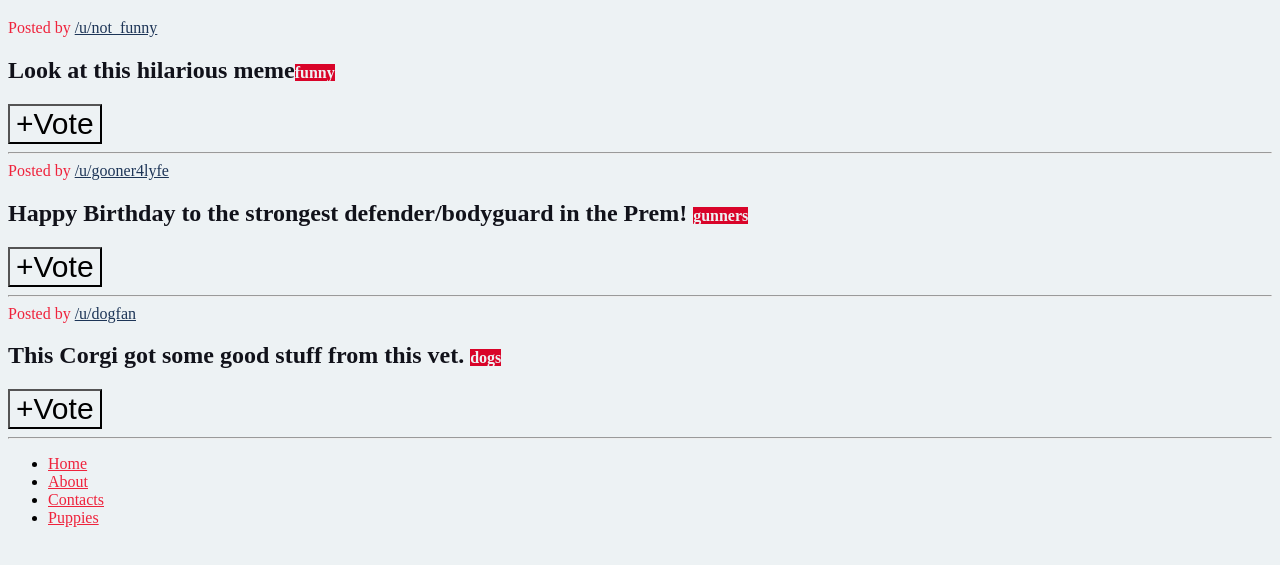
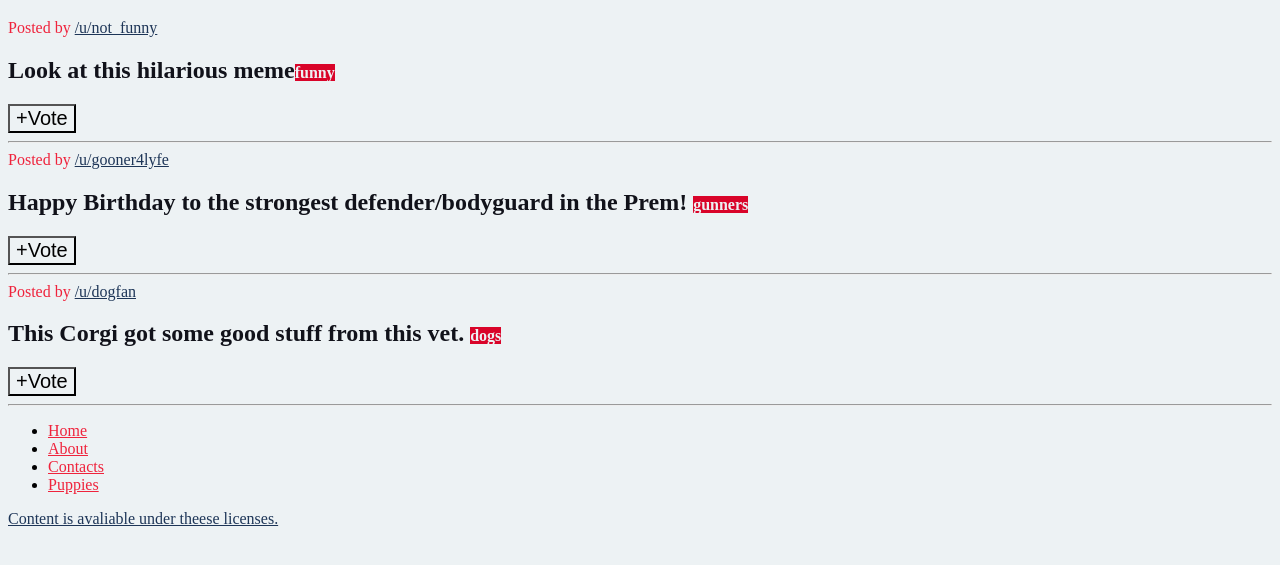
Before and after one commit to Matheusifz/TheWebDeveloperBootcamp2022, a plain HTML site: page 08 CSS_Selectors/index.html in a window 1280 px wide. Shown: the part 109-674 px from the top of the page. Drawn offline with Linux system fonts and the light colour scheme.

Commit message:
feat: finish video 73 adjacent e descendent selectors

```diff
--- a/08 CSS_Selectors/index.html
+++ b/08 CSS_Selectors/index.html
@@ -50,6 +50,7 @@
           <li><a href="/adadad">Puppies</a></li>
         </ul>
       </nav>
+      <a href="#license">Content is avaliable under theese licenses.</a>
     </footer>
   </body>
 </html>
--- a/08 CSS_Selectors/styles.css
+++ b/08 CSS_Selectors/styles.css
@@ -38,3 +38,11 @@ span {
 footer a {
   color: #ef233c;
 }
+
+h2 + button {
+  font-size: 20px;
+}
+
+footer > a {
+  color: #1d3557;
+}
```
